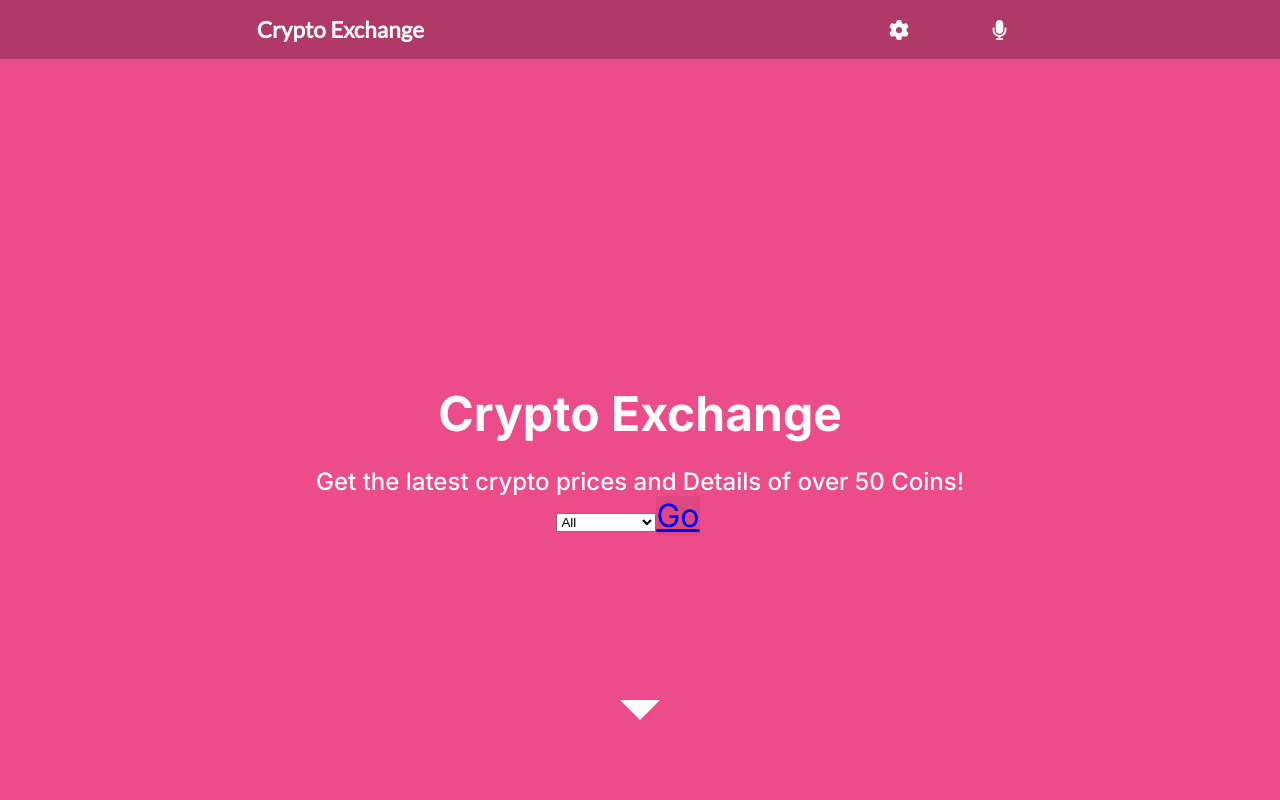
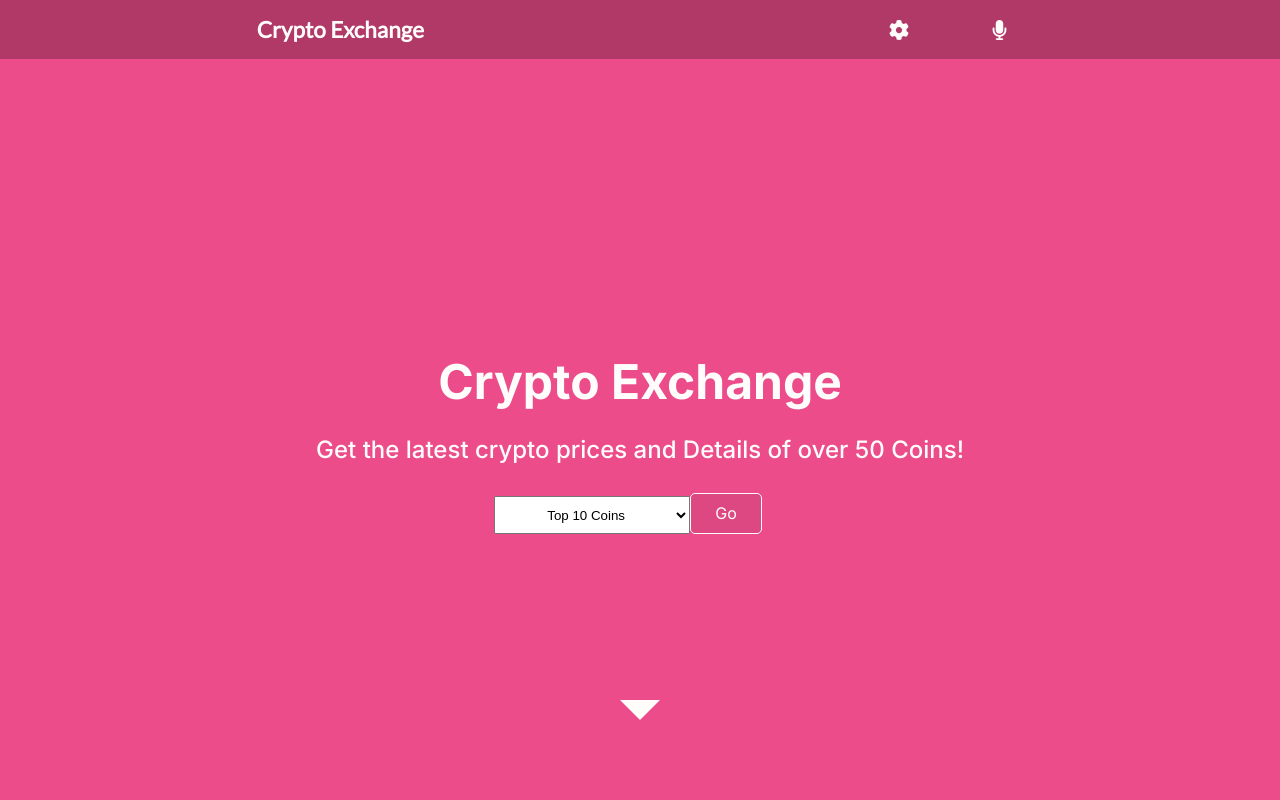
Before and after one commit to shuja-shah/crypto-xe, a React (Create React App) app: page / in a window 1280 px wide. Shown: the top 800 px of the page. Built offline with nearby package versions, Linux system fonts and the light colour scheme; no server answers.

Commit message:
Style Form

```diff
--- a/src/Compononenets/Home.js
+++ b/src/Compononenets/Home.js
@@ -34,10 +34,10 @@ const Home = () => {
         <p>Get the latest crypto prices and Details of over 50 Coins!</p>
         <form className="form">
           <select name="category" id="category" onChange={handleCategory}>
-            <option value="#all">All</option>
             <option value="#topTenCoins">Top 10 Coins</option>
             <option value="#RisingStars">Rising Stars</option>
             <option value="#finalTopGainer">Top Gainers</option>
+            <option value="#all">All</option>
           </select>
           <a className="lesGo btn" href={form}>Go</a>
         </form>
--- a/src/style.css
+++ b/src/style.css
@@ -192,6 +192,21 @@ nav {
   background-color: inherit;
 }
 
+#category {
+  margin: 2rem 0;
+  padding: 0.575rem 3rem;
+}
+
+.lesGo {
+  text-decoration: none;
+  color: var(--color-txt);
+  border: 1px solid var(--color-txt);
+  padding: 0.575rem 1.5rem;
+  border-radius: 5px;
+  font-size: 1rem;
+}
+
+
 @media screen and (min-width: 540) {
   .Intro {
     font-size: 1.6rem;
```
